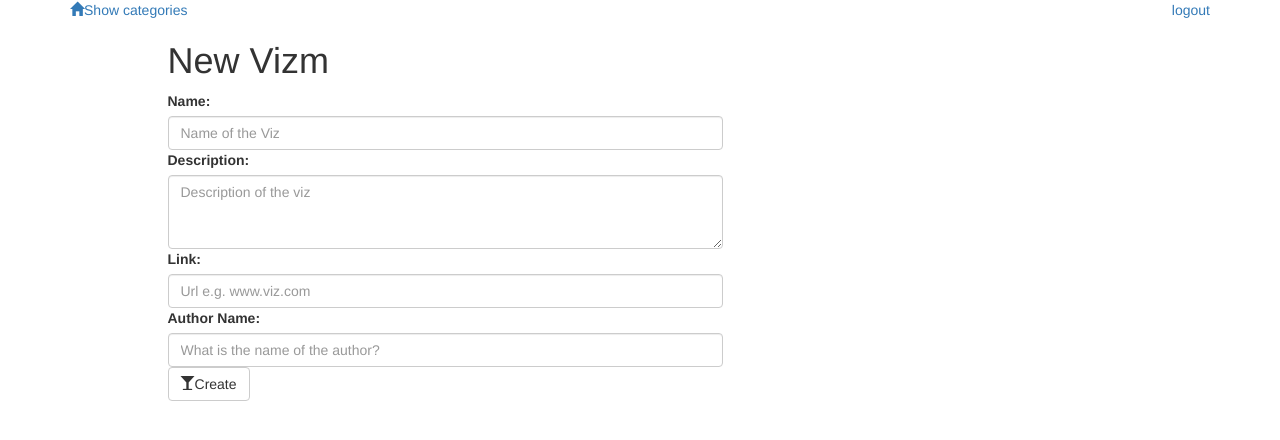
After one commit to Niemzok/vizcatalog-project, a Flask app: page /category/1/viz/new in a window 1280 px wide. The commit adds this page. Shown: the top 440 px of the page. Run offline with Flask 2, Linux system fonts and the light colour scheme; the visitor is signed in with stand-in values (Sample User, id 1); parts of the project's set-up code (start-up, migrations or seed data) failed here and were passed over; some libraries are stand-ins or nearby versions.

Commit message:
adding new viz added. still to be debugged

```diff
--- a/app.py
+++ b/app.py
@@ -4,7 +4,7 @@ from flask import Flask, render_template, request, redirect,jsonify, url_for
 from flask import session as login_session, flash, make_response
 from sqlalchemy import create_engine, asc
 from sqlalchemy.orm import sessionmaker
-from db_setup import Base, Category, User
+from db_setup import Base, Category, User, Viz
 from oauth2client.client import flow_from_clientsecrets
 from oauth2client.client import FlowExchangeError
 
@@ -241,8 +241,27 @@ def newCategory():
 @app.route('/category/<int:category_id>/', methods=['GET','POST'])
 def showCategory(category_id):
     category = session.query(Category).filter_by(id = category_id).one()
+    vizzes =  session.query(Viz).filter_by(category_id = category_id).all()
     if 'user_id' in login_session:
-        return render_template('category.html', category=category)
+        return render_template('category.html', category=category, vizzes=vizzes)
+
+@app.route('/category/<int:category_id>/viz/new', methods=['GET','POST'])
+def newViz(category_id):
+    if 'user_id' not in login_session:
+        return redirect(url_for('showHome'))
+    if request.method == 'POST':
+        newViz = Viz(name = request.form['name'],
+                     description = request.form['description'],
+                     link = request.form['link'],
+                     author_name = request.form['author_name'],
+                     user_id = login_session['user_id'],
+                     category_id = category_id)
+        session.add(newViz)
+        flash('New Viz %s Successfully Created' % newViz.name)
+        session.commit()
+        return redirect(url_for('showCategory'))
+    else:
+        return render_template('newviz.html')
 
 
 
--- a/db_setup.py
+++ b/db_setup.py
@@ -32,7 +32,8 @@ class Viz(Base):
     author_name = Column(String(250), nullable=False)
     user_id = Column(Integer,ForeignKey('user.id'), nullable=False)
     user = relationship(User)
-
+    category_id = Column(Integer,ForeignKey('category.id'), nullable=False)
+    category = relationship(Category)
 
 engine = create_engine('sqlite:///vizzes.db')
 
--- /dev/null
+++ b/templates/newviz.html
@@ -0,0 +1,34 @@
+{% extends "base.html" %}
+{% block content %}
+{% include "header.html" %}
+	<div class="row">
+		<div class="col-md-12"></div>
+	</div>
+	<div class="row">
+		<div class="col-md-11 col-md-offset-1 padding-none">
+			<h1>New Vizm</h1>
+		</div>
+	</div>
+	<div class="row">
+		<div class="col-md-6 col-md-offset-1 padding-top">
+			<form action="#" method = "post">
+				<div class="form-group">
+					<label for="name">Name:</label>
+					<input type ="text" maxlength="50" class="form-control" name="name"placeholder="Name of the Viz">
+
+					<label for="description">Description:</label>
+					<textarea class="form-control" maxlength="250" rows="3" name="description" placeholder="Description of the viz"></textarea>
+
+					<label for="link">Link:</label>
+						<input type ="text" class="form-control" maxlength="50" name="link" placeholder="Url e.g. www.viz.com">
+          <label for="link">Author Name:</label>
+						<input type ="text" class="form-control" maxlength="50" name="viz" placeholder="What is the name of the author?">
+
+
+					<button type="submit" class="btn btn-default" id="submit" type="submit">
+					<span class="glyphicon glyphicon-glass" aria-hidden="true"></span>Create</button>
+				</div>
+			</form>
+		</div>
+	</div>
+{% endblock %}
```
Also changed, not shown: templates/category.html (+11 -2 lines).
